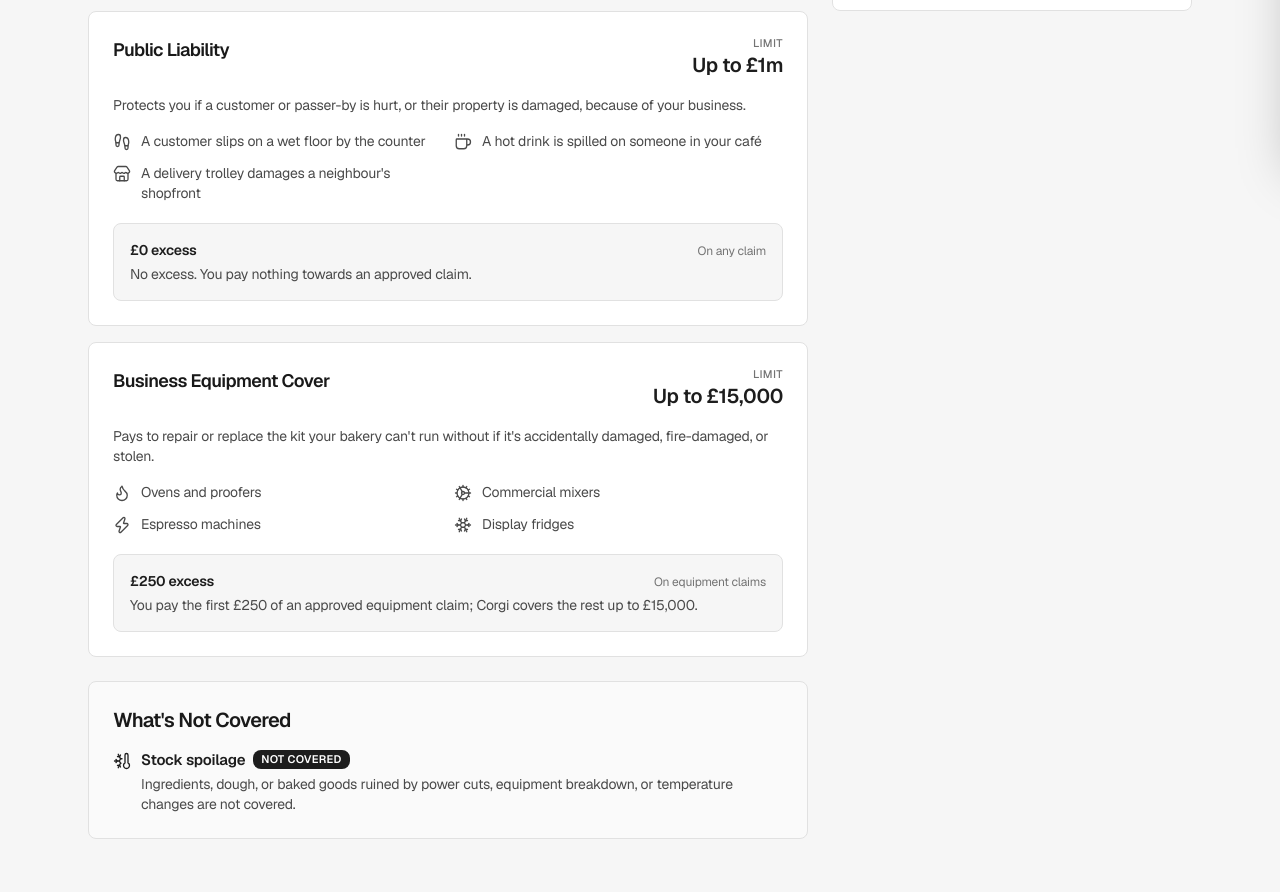
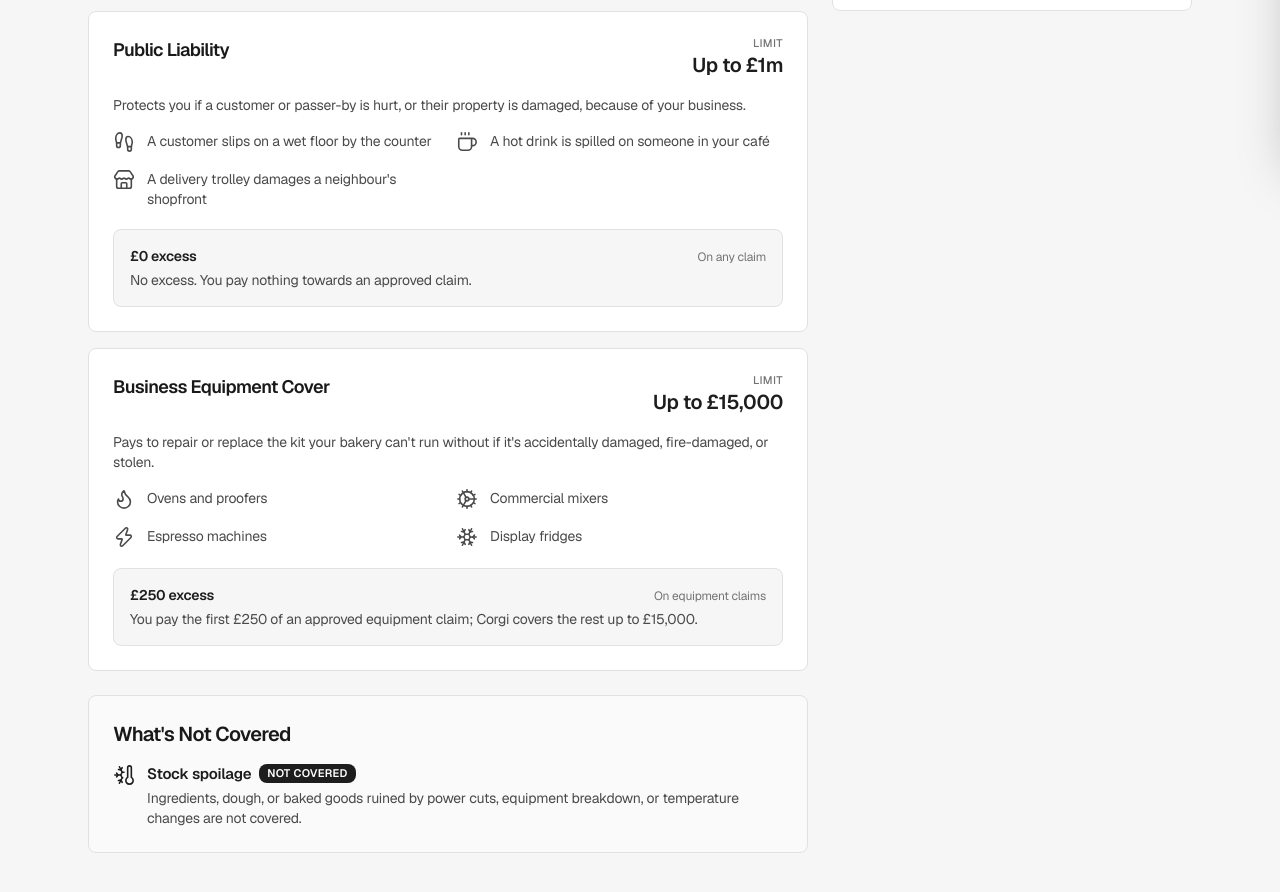
Before and after one commit to leonardoxmoreno1988/corgi-willow-bakery-quote, a React (Vite) app: page / in a window 1280 px wide. Shown: the part 640-1532 px from the top of the page. Built offline with nearby package versions, Linux system fonts and the light colour scheme.

Commit message:
style: larger 22px scenario icons
Co-Authored-By: Claude Sonnet 5.5 <noreply@anthropic.com>

```diff
--- a/src/components/quote/CoverageBreakdown.tsx
+++ b/src/components/quote/CoverageBreakdown.tsx
@@ -28,7 +28,7 @@ function ScenarioGlyph({ icon, className }: { icon: ScenarioIcon; className?: st
   const Icon = SCENARIO_ICONS[icon];
   return (
     <Icon
-      className={cn("mt-0.5 h-[18px] w-[18px] shrink-0 text-body", className)}
+      className={cn("h-[22px] w-[22px] shrink-0 text-body", className)}
       strokeWidth={1.75}
       aria-hidden
     />
@@ -50,9 +50,9 @@ function CoverageCard({ coverage }: { coverage: Coverage }) {
 
       <p className="mt-4 text-sm">{coverage.summary}</p>
 
-      <ul className="mt-4 grid gap-3 text-sm sm:grid-cols-2">
+      <ul className="mt-4 grid gap-x-4 gap-y-4 text-sm sm:grid-cols-2">
         {coverage.examples.map((example) => (
-          <li key={example.text} className="flex items-start gap-2.5 text-body">
+          <li key={example.text} className="flex items-start gap-3 text-body">
             <ScenarioGlyph icon={example.icon} />
             {example.text}
           </li>
@@ -89,7 +89,7 @@ export function CoverageBreakdown({ equipmentValue }: { equipmentValue: number }
         <h2 id="exclusions-title" className="text-xl">What's Not Covered</h2>
         <ul className="mt-4 space-y-4">
           {exclusions.map((item) => (
-            <li key={item.id} className="flex items-start gap-2.5">
+            <li key={item.id} className="flex items-start gap-3">
               <ScenarioGlyph icon={item.icon} className="text-ink" />
               <div>
                 <div className="flex flex-wrap items-center gap-2">
```
